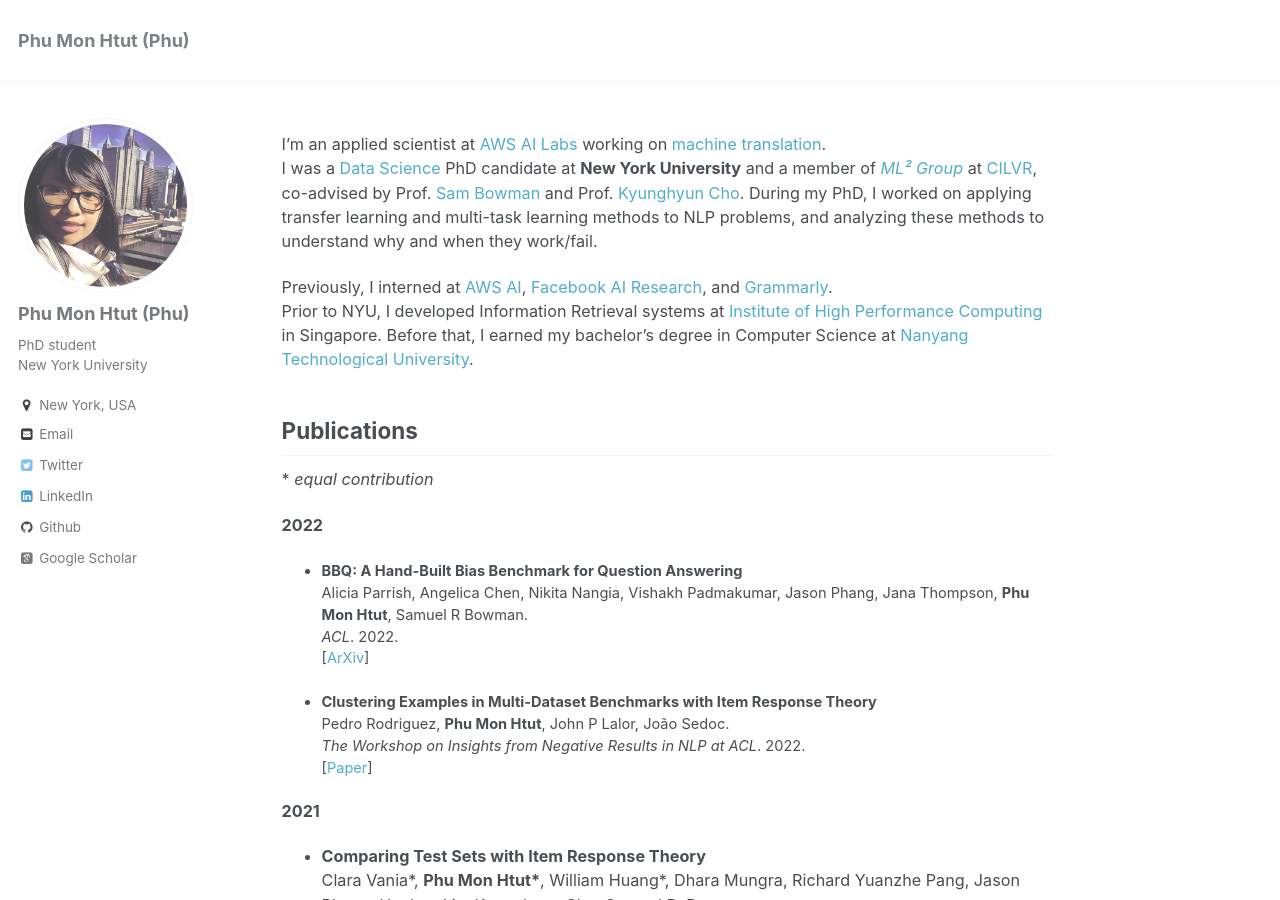
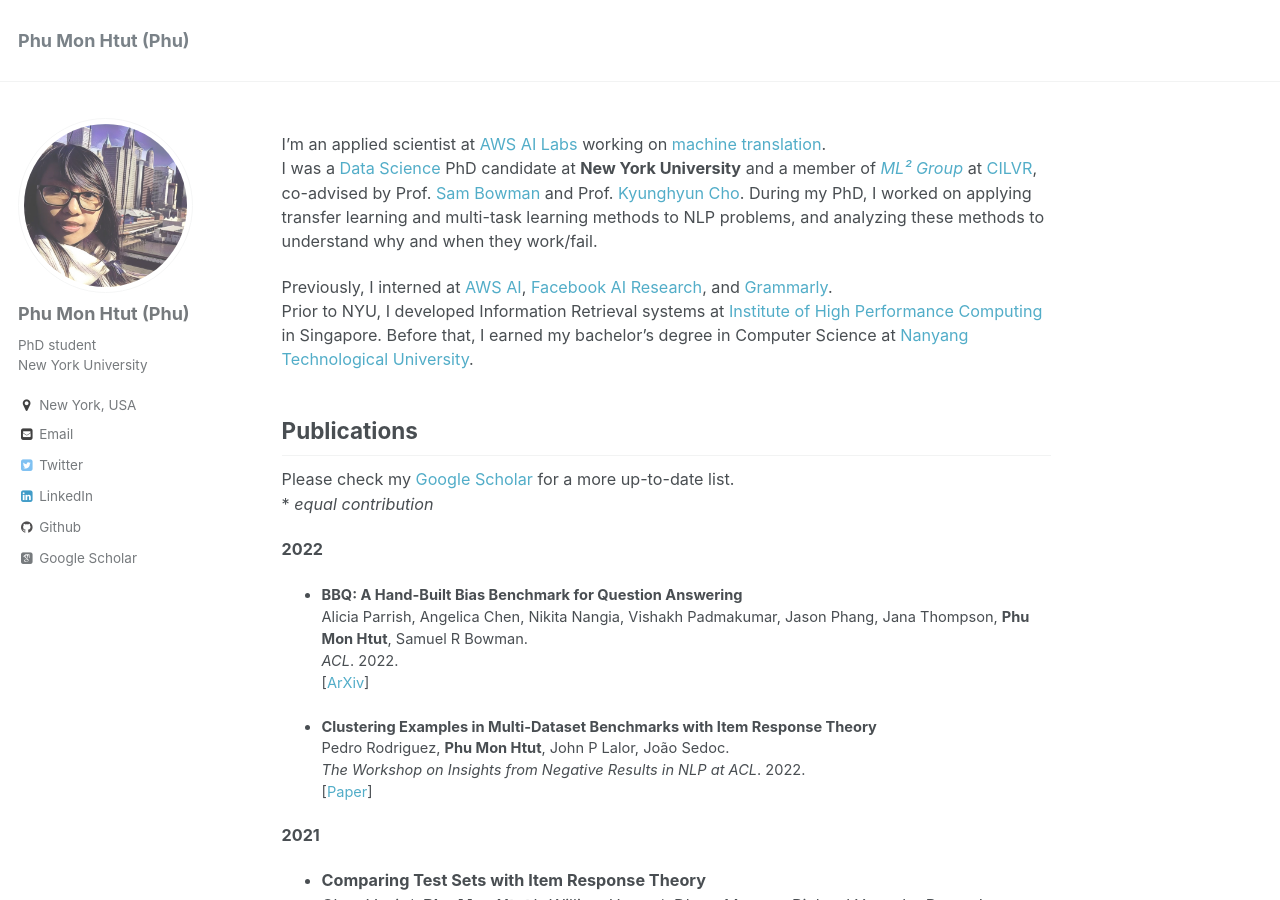
Before and after one commit to phu-pmh/phu-pmh.github.io, a Jekyll site: the page built from _pages/about.md, in a window 1280 px wide and 900 px high. Built offline with Jekyll 4.4.1, drawn with Linux system fonts in a browser that asks for light colours; some web fonts are replaced.

Commit message:
Update about.md

```diff
--- a/_pages/about.md
+++ b/_pages/about.md
@@ -18,6 +18,7 @@
 
 Publications
 ------
+Please check my [Google Scholar](https://scholar.google.com/citations?user=X4jOTDMAAAAJ&hl=en) for a more up-to-date list.
 \* _equal contribution_
 
 **2022**
```
